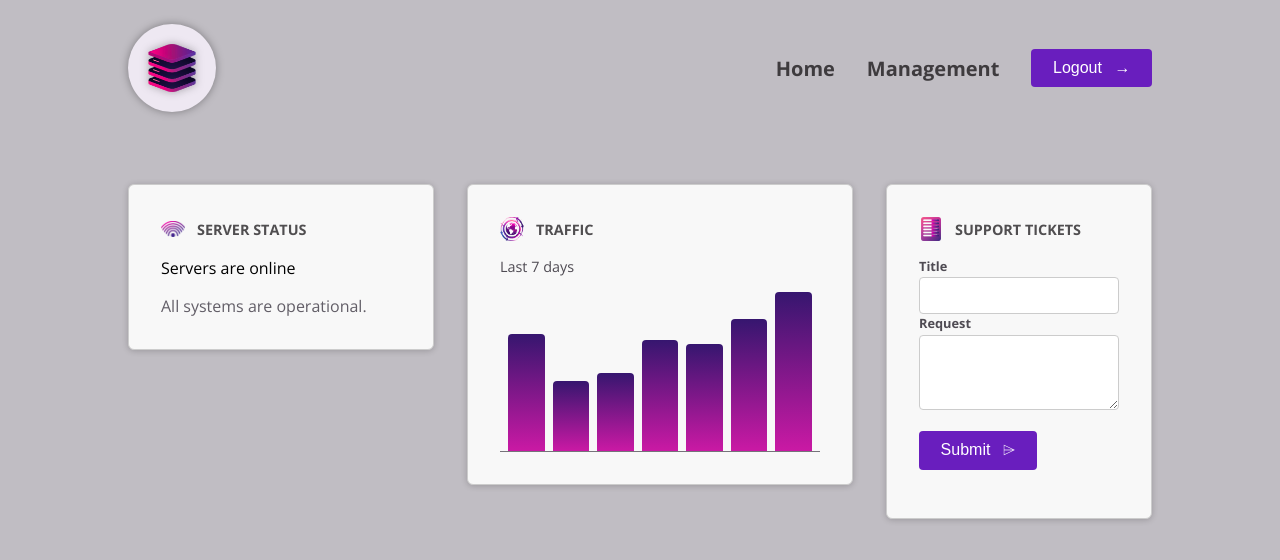
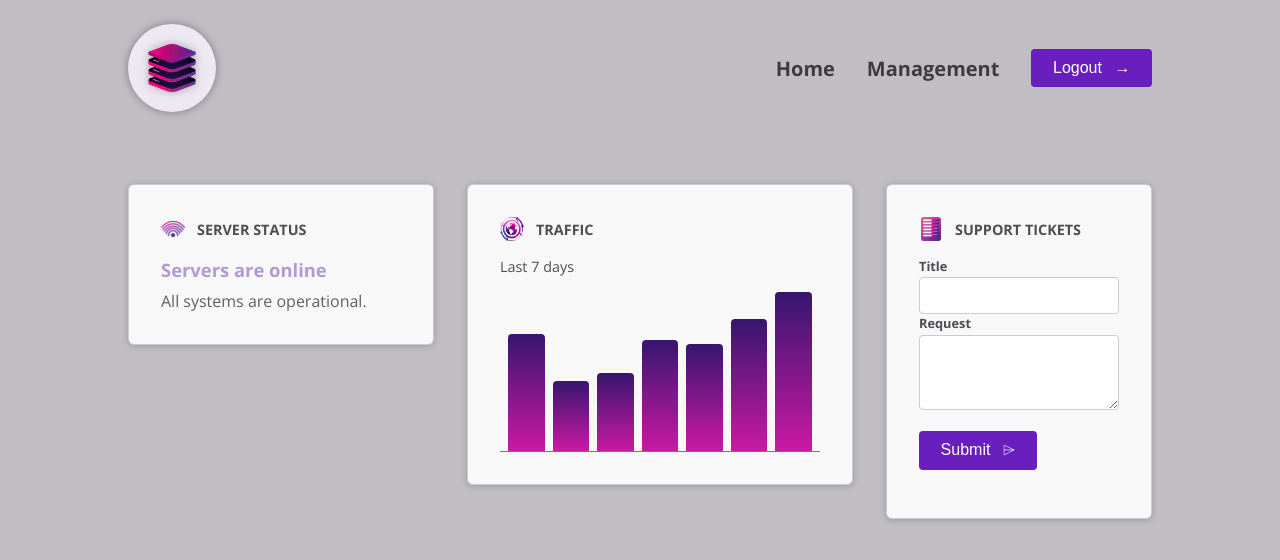
Before and after one commit to GSablayrolles/angular-projects, an Angular app in the folder component-template-learning/: page / in a window 1280 px wide. Shown: the top 560 px of the page. Built offline with nearby package versions, Linux system fonts and the light colour scheme.

Commit message:
feat: binding properties dynamically to tags

```diff
--- a/component-template-learning/src/app/dashboard/server-status/server-status.component.html
+++ b/component-template-learning/src/app/dashboard/server-status/server-status.component.html
@@ -1,3 +1,13 @@
+<!-- Binding classes dynamically to a tag
+ The '' are mandatory to write '-' char-->
+<!-- The [...] permit to bind properties with ts codes -->
+<div [class]="{
+    status: true,
+    'status-online': currentStatus === 'online',
+    'status-offline': currentStatus === 'offline',
+    'status-unknown': currentStatus === 'unknown'
+}">
+
     @if (currentStatus === 'online') {
     <p>Servers are online</p>
     <p>All systems are operational.</p>
@@ -8,3 +18,5 @@
     <p>Server status is unknown</p>
     <p>Fetching server status failed.</p>
     }
+
+</div>
```
Lines whose indentation alone changed are shown as unchanged.
